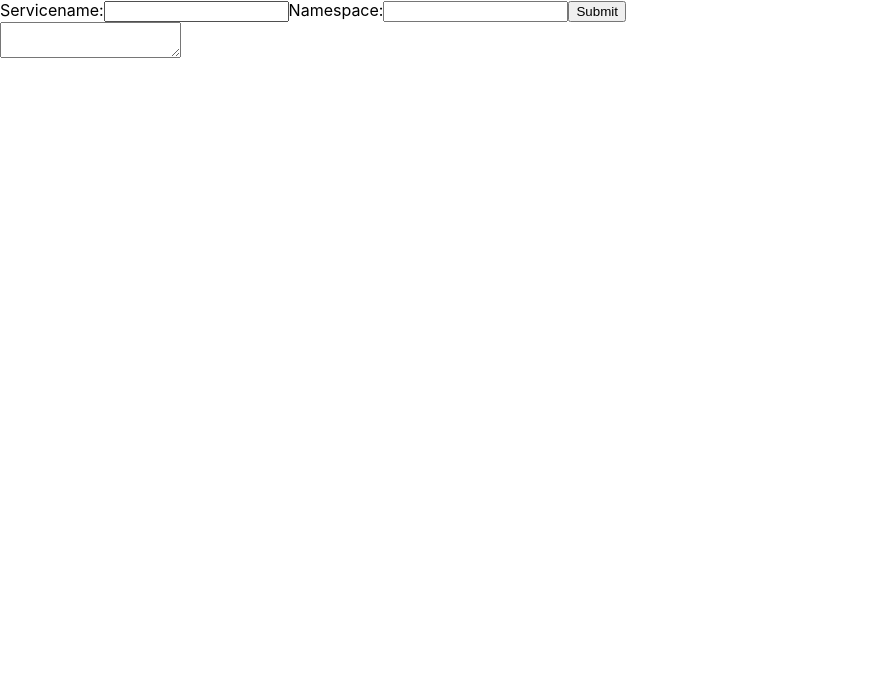
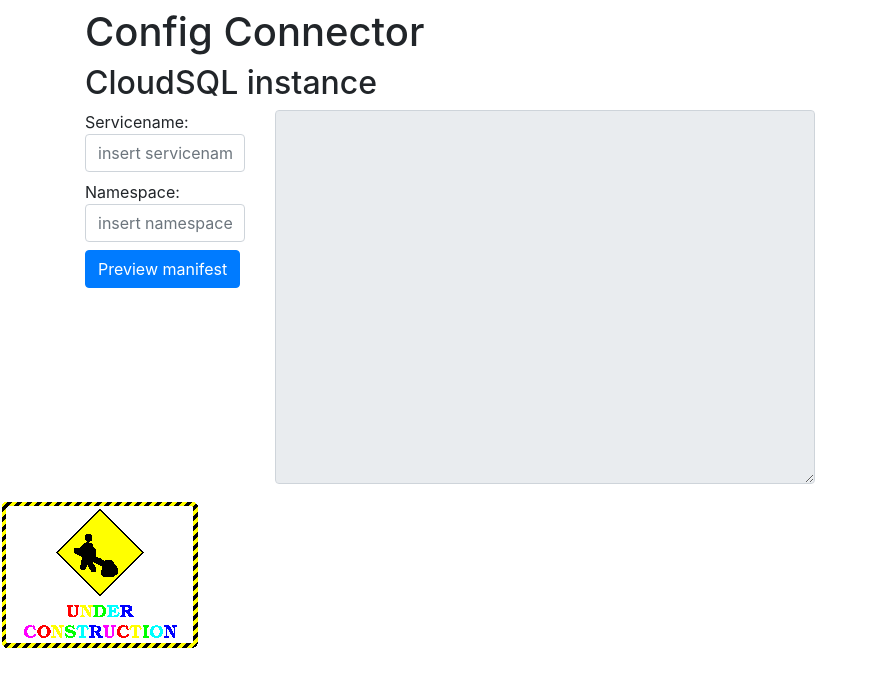
Before and after one commit to statisticsnorway/stratos-hack4ssb-frontend, a React (Create React App) app: page / in a window 1280 px wide. Shown: the top 686 px of the page, without its empty margins (0-878 px from the left). Built offline with nearby package versions, Linux system fonts and the light colour scheme.

Commit message:
improve frontend, and include funny old gif

```diff
--- a/public/index.html
+++ b/public/index.html
@@ -5,6 +5,7 @@
     <link rel="icon" href="%PUBLIC_URL%/favicon.ico" />
     <meta name="viewport" content="width=device-width, initial-scale=1" />
     <meta name="theme-color" content="#000000" />
+    <link rel="stylesheet" href="https://stackpath.bootstrapcdn.com/bootstrap/4.1.3/css/bootstrap.min.css" integrity="sha384-MCw98/SFnGE8fJT3GXwEOngsV7Zt27NXFoaoApmYm81iuXoPkFOJwJ8ERdknLPMO" crossorigin="anonymous">
     <meta
       name="description"
       content="Web site created using create-react-app"
@@ -26,9 +27,11 @@
     -->
     <title>React App</title>
   </head>
-  <body>
+  <body class="mx-auto mt-2">
     <noscript>You need to enable JavaScript to run this app.</noscript>
-    <div id="root"></div>
+    <div id="root">
+    </div>
+    <img src="uc.gif"></img>
     <!--
       This HTML file is a template.
       If you open it directly in the browser, you will see an empty page.
--- a/src/form-submit.js
+++ b/src/form-submit.js
@@ -2,7 +2,7 @@ import React from 'react';
 class NameForm extends React.Component {
   constructor(props) {
     super(props);
-      this.state = { servicename: '' , namespace: ''};
+    this.state = { servicename: 'input required' , namespace: 'input required'};
   }
 
   handleChange = (event) => {
@@ -10,8 +10,11 @@ class NameForm extends React.Component {
   }
 
   handleSubmit = (event) => {
-      alert('A form was submitted: ' + this.state);
-
+    // alert('A form was submitted: ' + this.state);
+    if (this.state.servicename == "input required")
+      return null
+    if (this.state.namespace == "input required")
+      return null
     fetch('https://q18vnh7iq9.execute-api.eu-central-1.amazonaws.com/hack', {
     method: 'POST',
     // We convert the React state to JSON and send it as the POST body
@@ -25,24 +28,37 @@ class NameForm extends React.Component {
   });
   event.preventDefault();
 }
-
 render() {
   return (
+    <div class="container">
+      <h1>Config Connector</h1>
+      <h2>CloudSQL instance</h2>
+      <form onSubmit={this.handleSubmit}>
+      <div class="form-group">
+      <div class="row">
+
+      <div class="col-sm-2">
         <div>
-            <form onSubmit={this.handleSubmit}>
           <label>
             Servicename:
-                <input type="text" value={this.state.value} name="servicename" onChange={this.handleChange} />
+            <input type="text" class="form-control" value={this.state.value} name="servicename" onChange={this.handleChange} placeholder="insert servicename"/>
           </label>
+        </div>
+        <div>
           <label>
             Namespace:
-                <input type="text" value={this.state.value} name="namespace" onChange={this.handleChange} />
+            <input type="text" class="form-control" value={this.state.value} name="namespace" onChange={this.handleChange} placeholder="insert namespace"/>
           </label>
-            <input type="submit" value="Submit" />
+        </div>
+        <button type="submit" class="btn btn-primary">Preview manifest</button>
+      </div>
+      <div class="col-sm-6">
+        <textarea id="text-output" class="form-control" rows="15" readOnly></textarea>
+      </div>
+      </div>
+    </div>
+
       </form>
-
-            <textarea id="text-output"></textarea>
-
     </div>
     );
   }
```
Also changed, not shown: public/uc.gif (added). Lines whose indentation alone changed are shown as unchanged.
